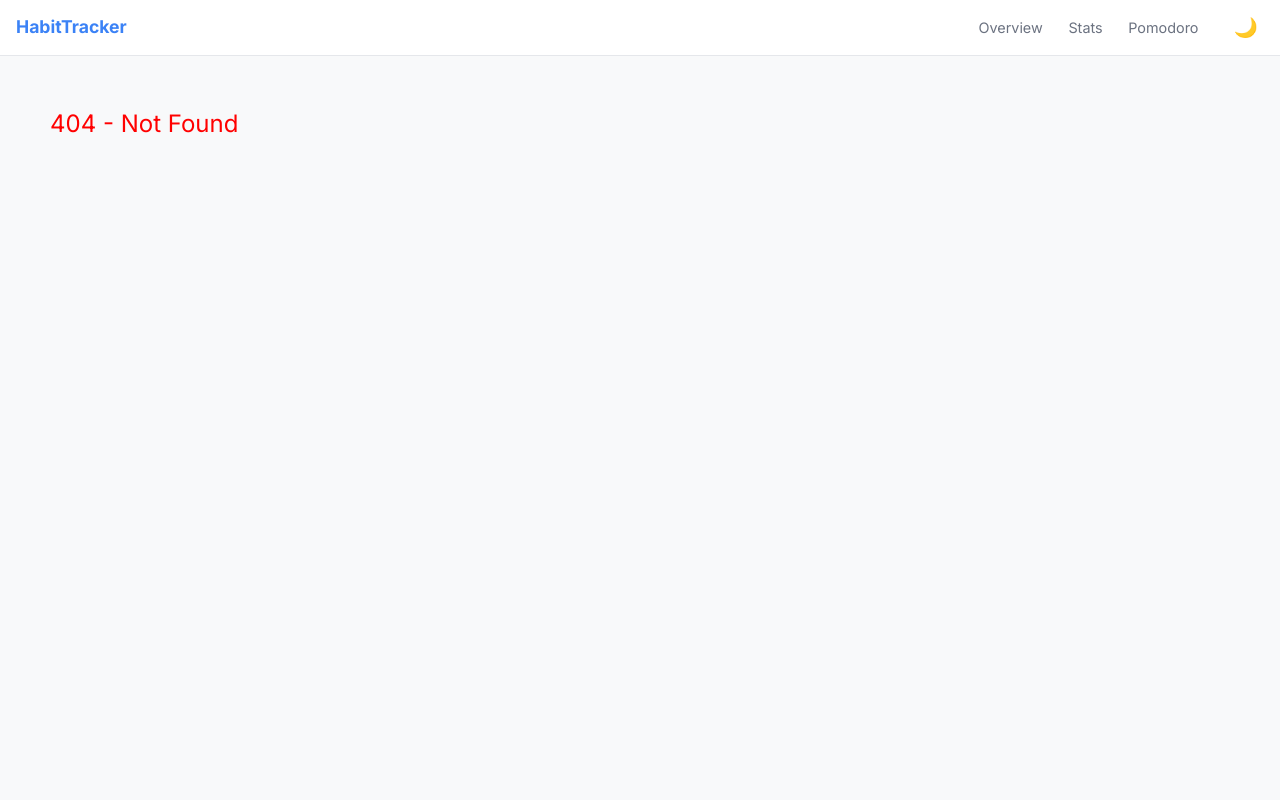
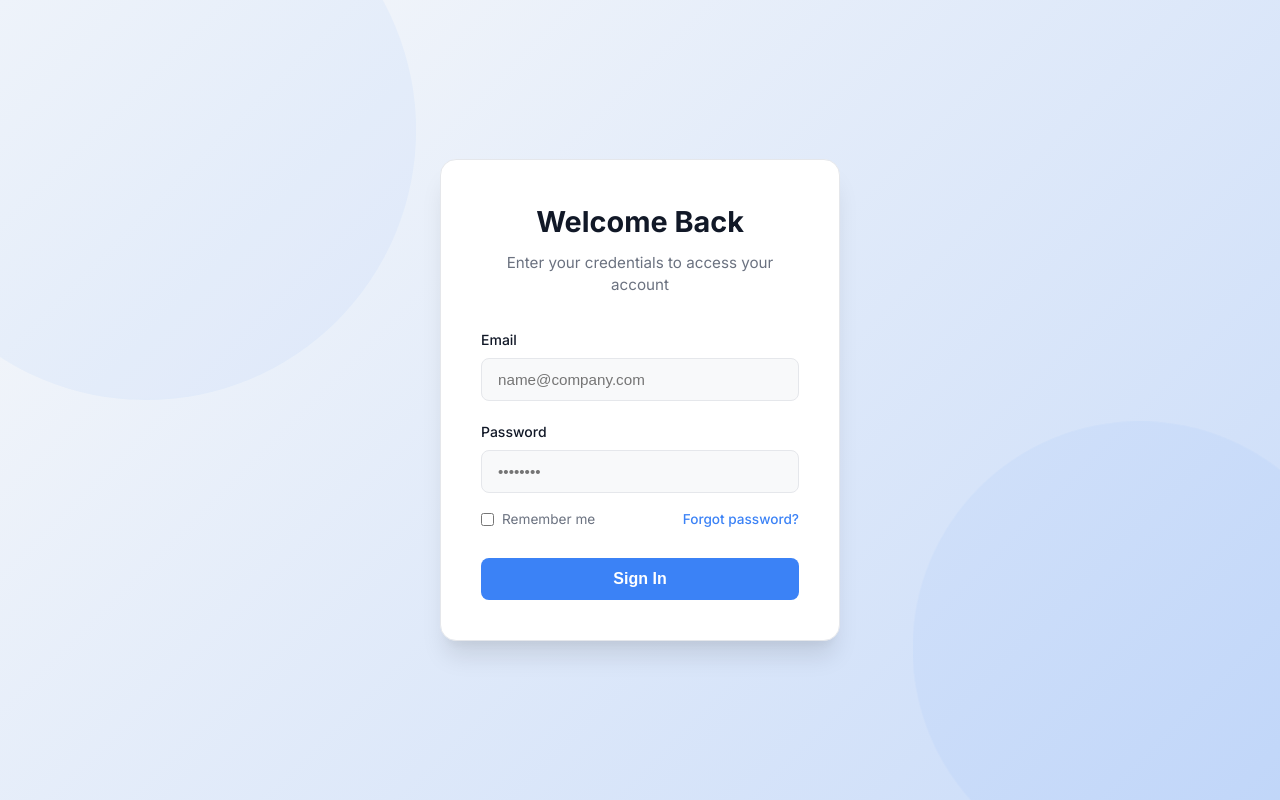
Before and after one commit to sakshammittal1803/habit-tracker, a React (Vite) app: page /login in a window 1280 px wide. Before the commit this address had no page. Built offline with nearby package versions, Linux system fonts and the light colour scheme.

Commit message:
Add files via upload

```diff
--- a/package.json
+++ b/package.json
@@ -9,6 +9,8 @@
     "preview": "vite preview"
   },
   "dependencies": {
+    "@googleapis/oauth2": "^5.0.1",
+    "firebase": "^12.7.0",
     "react": "^18.2.0",
     "react-dom": "^18.2.0",
     "react-router-dom": "^7.11.0",
--- a/src/App.jsx
+++ b/src/App.jsx
@@ -3,6 +3,7 @@ import { Routes, Route, useNavigate } from 'react-router-dom'
 import { ThemeProvider } from './contexts/ThemeContext'
 import Navbar from './components/Navbar'
 import LoadingPage from './components/LoadingPage'
+import LoginPage from './pages/LoginPage'
 import MonthlyView from './pages/MonthlyView'
 import WeeklyStats from './pages/WeeklyStats'
 import PomodoroPage from './pages/PomodoroPage'
@@ -11,6 +12,7 @@ import { useLocalStorage } from './hooks/useLocalStorage'
 function App() {
   const [habits, setHabits] = useLocalStorage('habitTracker', [])
   const [isLoading, setIsLoading] = useState(true)
+  const [isLoggedIn, setIsLoggedIn] = useState(false)
 
   console.log('App component rendering, isLoading:', isLoading)
 
@@ -72,6 +74,14 @@ function App() {
     )
   }
 
+  if (!isLoggedIn) {
+    return (
+      <ThemeProvider>
+        <LoginPage onLogin={() => setIsLoggedIn(true)} />
+      </ThemeProvider>
+    )
+  }
+
   return (
     <ThemeProvider>
       <div className="app">
--- /dev/null
+++ b/src/pages/LoginPage.css
@@ -0,0 +1,222 @@
+.login-page {
+    min-height: 100vh;
+    display: flex;
+    align-items: center;
+    justify-content: center;
+    background: linear-gradient(135deg, var(--background-color) 0%, var(--primary-color) 400%);
+    padding: 1rem;
+    position: relative;
+    overflow: hidden;
+}
+
+/* Abstract background shapes */
+.login-page::before,
+.login-page::after {
+    content: '';
+    position: absolute;
+    width: 500px;
+    height: 500px;
+    border-radius: 50%;
+    background: var(--primary-color);
+    opacity: 0.05;
+    z-index: 0;
+    animation: float 20s infinite ease-in-out;
+}
+
+.login-page::before {
+    top: -10%;
+    left: -10%;
+    animation-delay: 0s;
+}
+
+.login-page::after {
+    bottom: -10%;
+    right: -10%;
+    animation-delay: -10s;
+}
+
+@keyframes float {
+
+    0%,
+    100% {
+        transform: translate(0, 0) scale(1);
+    }
+
+    33% {
+        transform: translate(30px, -50px) scale(1.1);
+    }
+
+    66% {
+        transform: translate(-20px, 20px) scale(0.9);
+    }
+}
+
+.login-card {
+    background: var(--card-background);
+    padding: 2.5rem;
+    border-radius: 1rem;
+    box-shadow: 0 20px 25px -5px rgba(0, 0, 0, 0.1), 0 10px 10px -5px rgba(0, 0, 0, 0.04);
+    width: 100%;
+    max-width: 400px;
+    z-index: 1;
+    border: 1px solid var(--border-color);
+    backdrop-filter: blur(10px);
+    animation: slideUp 0.5s ease-out;
+}
+
+@keyframes slideUp {
+    from {
+        opacity: 0;
+        transform: translateY(20px);
+    }
+
+    to {
+        opacity: 1;
+        transform: translateY(0);
+    }
+}
+
+.login-header {
+    text-align: center;
+    margin-bottom: 2rem;
+}
+
+.login-header h1 {
+    font-size: 1.8rem;
+    color: var(--text-primary);
+    margin-bottom: 0.5rem;
+    font-weight: 700;
+}
+
+.login-header p {
+    color: var(--text-secondary);
+    font-size: 0.95rem;
+}
+
+.login-form {
+    display: flex;
+    flex-direction: column;
+    gap: 1.25rem;
+}
+
+.form-group {
+    display: flex;
+    flex-direction: column;
+    gap: 0.5rem;
+}
+
+.form-group label {
+    font-size: 0.875rem;
+    font-weight: 500;
+    color: var(--text-primary);
+}
+
+.form-group input {
+    padding: 0.75rem 1rem;
+    border-radius: var(--radius);
+    border: 1px solid var(--border-color);
+    background: var(--background-color);
+    color: var(--text-primary);
+    font-size: 0.95rem;
+    transition: all 0.2s;
+    outline: none;
+}
+
+.form-group input:focus {
+    border-color: var(--primary-color);
+    box-shadow: 0 0 0 3px rgba(59, 130, 246, 0.1);
+}
+
+.form-actions {
+    display: flex;
+    justify-content: space-between;
+    align-items: center;
+    font-size: 0.85rem;
+    margin-top: -0.25rem;
+}
+
+.remember-me {
+    display: flex;
+    align-items: center;
+    gap: 0.5rem;
+    color: var(--text-secondary);
+    cursor: pointer;
+}
+
+.forgot-password {
+    color: var(--primary-color);
+    text-decoration: none;
+    font-weight: 500;
+    transition: color 0.2s;
+}
+
+.forgot-password:hover {
+    color: var(--primary-hover);
+    text-decoration: underline;
+}
+
+.login-btn {
+    background: var(--primary-color);
+    color: white;
+    padding: 0.75rem;
+    border-radius: var(--radius);
+    border: none;
+    font-weight: 600;
+    cursor: pointer;
+    transition: all 0.2s;
+    margin-top: 0.5rem;
+    font-size: 1rem;
+}
+
+.login-btn:hover {
+    background: var(--primary-hover);
+    transform: translateY(-1px);
+    box-shadow: 0 4px 6px -1px rgba(59, 130, 246, 0.2);
+}
+
+.login-btn:active {
+    transform: translateY(0);
+}
+
+.login-footer {
+    text-align: center;
+    margin-top: 1.5rem;
+    font-size: 0.9rem;
+    color: var(--text-secondary);
+}
+
+.login-footer a {
+    color: var(--primary-color);
+    text-decoration: none;
+    font-weight: 500;
+    margin-left: 0.25rem;
+}
+
+.login-footer a:hover {
+    text-decoration: underline;
+}
+
+/* Loading Spinner */
+.login-btn.loading {
+    background: var(--primary-hover);
+    cursor: not-allowed;
+    display: flex;
+    justify-content: center;
+    align-items: center;
+    gap: 0.5rem;
+}
+
+.spinner {
+    width: 1rem;
+    height: 1rem;
+    border: 2px solid rgba(255, 255, 255, 0.3);
+    border-radius: 50%;
+    border-top-color: white;
+    animation: spin 1s ease-in-out infinite;
+}
+
+@keyframes spin {
+    to {
+        transform: rotate(360deg);
+    }
+}
--- /dev/null
+++ b/src/pages/LoginPage.jsx
@@ -0,0 +1,77 @@
+import React, { useState } from 'react'
+import './LoginPage.css'
+
+const LoginPage = ({ onLogin }) => {
+    const [email, setEmail] = useState('')
+    const [password, setPassword] = useState('')
+    const [isLoading, setIsLoading] = useState(false)
+
+    const handleSubmit = (e) => {
+        e.preventDefault()
+        if (email && password) {
+            setIsLoading(true)
+            setTimeout(() => {
+                onLogin()
+                // No need to set false as component will unmount/navigate
+            }, 5000)
+        }
+    }
+
+    return (
+        <div className="login-page">
+            <div className="login-card">
+                <div className="login-header">
+                    <h1>Welcome Back</h1>
+                    <p>Enter your credentials to access your account</p>
+                </div>
+
+                <form className="login-form" onSubmit={handleSubmit}>
+                    <div className="form-group">
+                        <label htmlFor="email">Email</label>
+                        <input
+                            type="email"
+                            id="email"
+                            placeholder="name@company.com"
+                            value={email}
+                            onChange={(e) => setEmail(e.target.value)}
+                            required
+                            disabled={isLoading}
+                        />
+                    </div>
+
+                    <div className="form-group">
+                        <label htmlFor="password">Password</label>
+                        <input
+                            type="password"
+                            id="password"
+                            placeholder="••••••••"
+                            value={password}
+                            onChange={(e) => setPassword(e.target.value)}
+                            required
+                            disabled={isLoading}
+                        />
+                    </div>
+
+                    <div className="form-actions">
+                        <label className="remember-me">
+                            <input type="checkbox" disabled={isLoading} />
+                            <span>Remember me</span>
+                        </label>
+                        <a href="#" className="forgot-password">Forgot password?</a>
+                    </div>
+
+                    <button type="submit" className={`login-btn ${isLoading ? 'loading' : ''}`} disabled={isLoading}>
+                        {isLoading ? (
+                            <>
+                                <span className="spinner"></span>
+                                Signing In...
+                            </>
+                        ) : 'Sign In'}
+                    </button>
+                </form>
+            </div>
+        </div>
+    )
+}
+
+export default LoginPage
```
Also changed, not shown: 1 other file (tests, documents, lock files or other folders).
